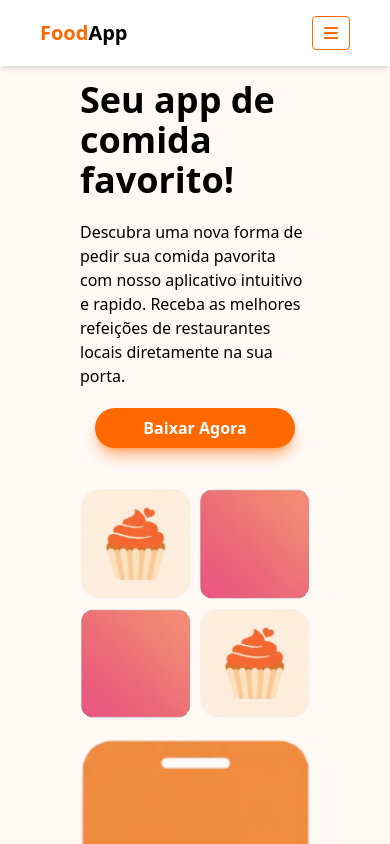
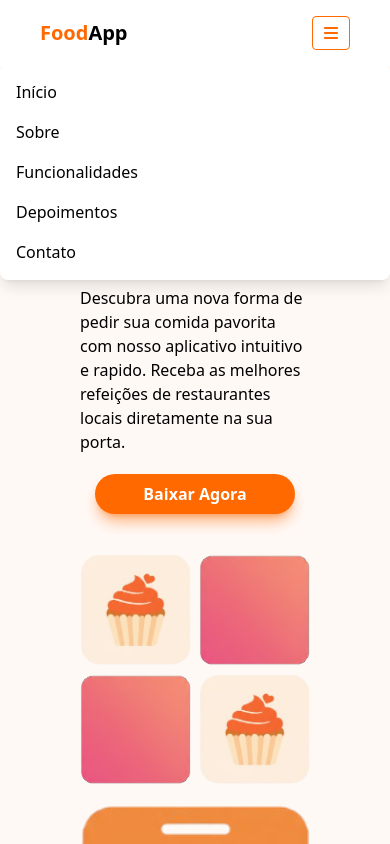
Before and after one commit to Gsn00/cp05-webdev, a React (Vite) app: page / in a window 390 px wide. Both pictures are taken after a click on the button 331 px from the left and 33 px from the top of the page. Shown: the top 844 px of the page. Built offline with nearby package versions, Linux system fonts and the light colour scheme.

Commit message:
Menu Mobile Responsivo

```diff
--- a/src/componentes/Depoimentos.jsx
+++ b/src/componentes/Depoimentos.jsx
@@ -1,6 +1,6 @@
 export default function Depoimentos() {
   return (
-    <section className="w-full bg-white px-20 py-20">
+    <section id="depoimentos" className="w-full bg-white px-20 py-20">
       <h1 className="text-4xl font-bold text-center w-full relative mb-10">
         <div className="absolute inset-0 bg-orange-500 h-1 rounded-full mx-auto transform w-[50px] top-[140%]"></div>
         O que nossos clientes dizem?
--- a/src/componentes/Formulario.jsx
+++ b/src/componentes/Formulario.jsx
@@ -1,6 +1,6 @@
 export default function Formulario() {
   return (
-    <section id="Formulario" className="py-10 bg-[#fff9f6]">
+    <section id="formulario" className="py-10 bg-[#fff9f6]">
       <form className="w-full max-w-lg mx-auto p-6 bg-white rounded-md shadow-md">
         <h2 className="text-2xl font-bold mb-4">Formulário de Contato</h2>
         <div className="mb-4">
--- a/src/componentes/Funcionalidades.jsx
+++ b/src/componentes/Funcionalidades.jsx
@@ -2,7 +2,7 @@ export default function Funcionalidades() {
   return (
     <section
       className="w-full py-20 flex px-20 gap-10 flex-wrap bg-[#fff9f6]"
-      id="Funcionalidades"
+      id="funcionalidades"
     >
       <h1 className="text-4xl font-bold text-center w-full relative">
         <div className="absolute inset-0 bg-orange-500 h-1 rounded-full mx-auto top-1/2 transform w-[50px] top-[140%]"></div>
--- a/src/componentes/Header.jsx
+++ b/src/componentes/Header.jsx
@@ -1,16 +1,38 @@
 import { FontAwesomeIcon } from "@fortawesome/react-fontawesome";
 import { faBars } from "@fortawesome/free-solid-svg-icons";
+import { useState, useEffect } from "react";
 
 export default function Header() {
+  const [scrolled, setScrolled] = useState(false);
+
+  useEffect(() => {
+    const handleScroll = () => {
+      setScrolled(window.scrollY > 50);
+    };
+
+    window.addEventListener("scroll", handleScroll);
+    return () => window.removeEventListener("scroll", handleScroll);
+  }, []);
+
+  const toggleMenu = () => {
+    const menu = document.getElementById("mobile-menu");
+    menu.classList.toggle("hidden");
+  };
+
   return (
-    <header className="w-full px-10 md:px-15 py-4 bg-white text-black flex justify-between items-center shadow-md fixed top-0 left-0 z-50">
+    <header
+      id="header"
+      className={`w-full px-10 md:px-15 py-4 flex justify-between items-center sticky top-0 left-0 z-50 relative ${
+        scrolled ? "bg-white text-black shadow-md" : "bg-transparent text-black"
+      }`}
+    >
       <h1 className="text-xl font-bold text-orange-500 flex">
         Food <span className="text-black">App</span>
       </h1>
       <nav>
         <ul className="hidden md:flex space-x-4 z-10">
           <li>
-            <a href="#home">Início</a>
+            <a href="#inicio">Início</a>
           </li>
           <li>
             <a href="#sobre">Sobre</a>
@@ -22,13 +44,38 @@ export default function Header() {
             <a href="#depoimentos">Depoimentos</a>
           </li>
           <li>
-            <a href="#contato">Contato</a>
+            <a href="#formulario">Contato</a>
           </li>
         </ul>
-        <button className="md:hidden flex items-center p-2 border border-orange-500 rounded text-orange-500">
+        <button
+          className="md:hidden flex items-center p-2 border border-orange-500 rounded text-orange-500"
+          id="menu-button" onClick={toggleMenu}
+        >
           <FontAwesomeIcon icon={faBars} />
         </button>
       </nav>
+      <div
+        className="md:hidden absolute top-16 right-0 bg-white w-full p-4 shadow-lg rounded-lg hidden"
+        id="mobile-menu"
+      >
+        <ul className="flex flex-col space-y-4">
+          <li>
+            <a href="#inicio" onClick={toggleMenu}>Início</a>
+          </li>
+          <li>
+            <a href="#sobre" onClick={toggleMenu}>Sobre</a>
+          </li>
+          <li>
+            <a href="#funcionalidades" onClick={toggleMenu}>Funcionalidades</a>
+          </li>
+          <li>
+            <a href="#depoimentos" onClick={toggleMenu}>Depoimentos</a>
+          </li>
+          <li>
+            <a href="#formulario" onClick={toggleMenu}>Contato</a>
+          </li>
+        </ul>
+      </div>
     </header>
   );
 }
--- a/src/componentes/Hero.jsx
+++ b/src/componentes/Hero.jsx
@@ -1,6 +1,6 @@
 export default function Hero() {
   return (
-    <section className="w-full py-20 bg-[#fff9f6] flex flex-col md:flex-row px-20 gap-10">
+    <section id="inicio" className="w-full py-20 bg-[#fff9f6] flex flex-col md:flex-row px-20 gap-10">
       <div className="w-full md:w-[50%] flex flex-col gap-5 justify-center">
         <h1 className="text-4xl font-bold">Seu app de comida favorito!</h1>
         <p>
--- a/src/componentes/Sobre.jsx
+++ b/src/componentes/Sobre.jsx
@@ -5,7 +5,7 @@ export default function Sobre() {
   return (
     <section
       className="w-full py-20 bg-white flex px-20 gap-10 flex-wrap"
-      id="Sobre"
+      id="sobre"
     >
       <h1 className="text-4xl font-bold text-center w-full relative">
         <div className="absolute inset-0 bg-orange-500 h-1 rounded-full mx-auto top-1/2 transform w-[50px] top-[140%]"></div>
--- a/src/index.css
+++ b/src/index.css
@@ -9,3 +9,6 @@ body {
   width: 100%;
   height: 100%;
 }
+html {
+  scroll-behavior: smooth;
+}
```
